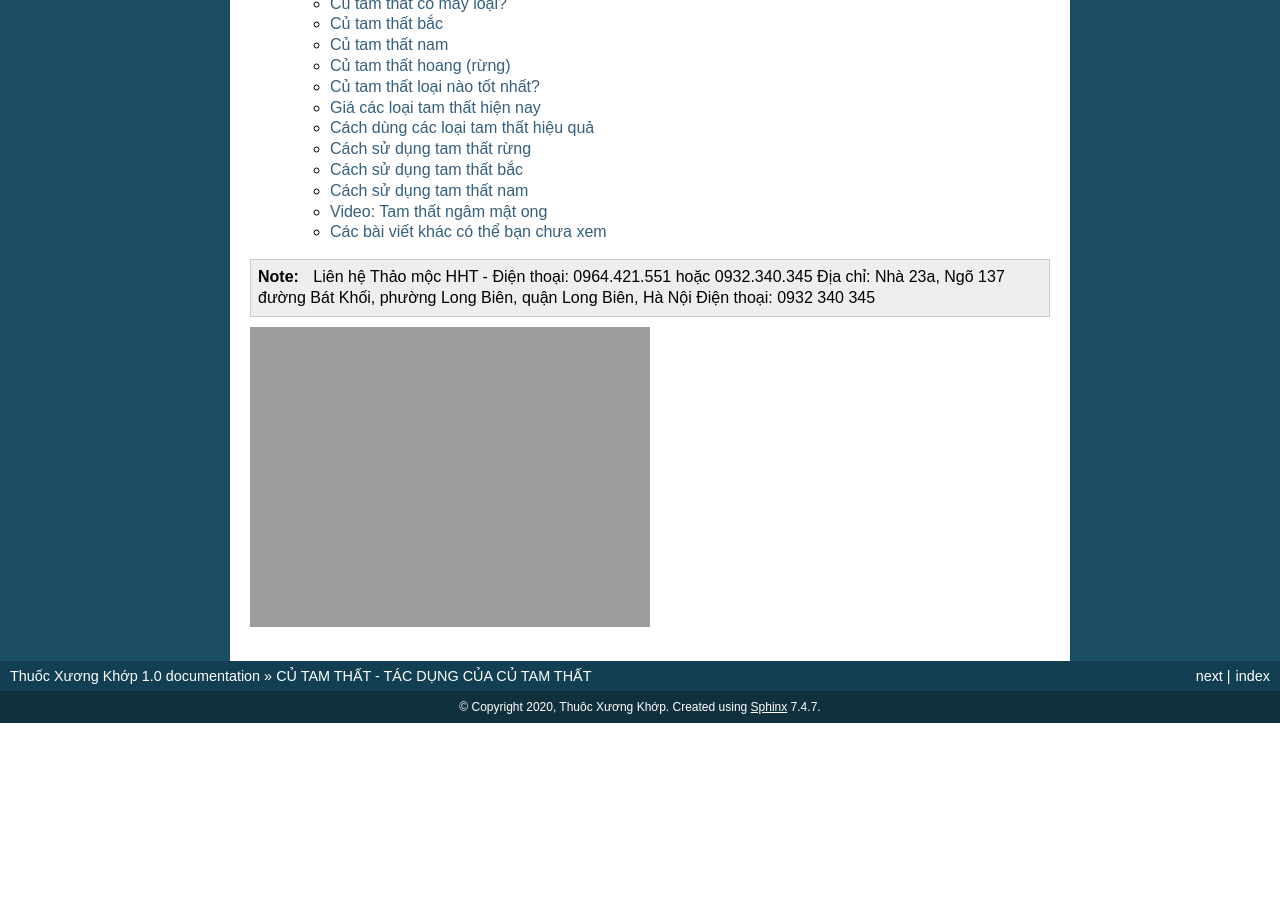
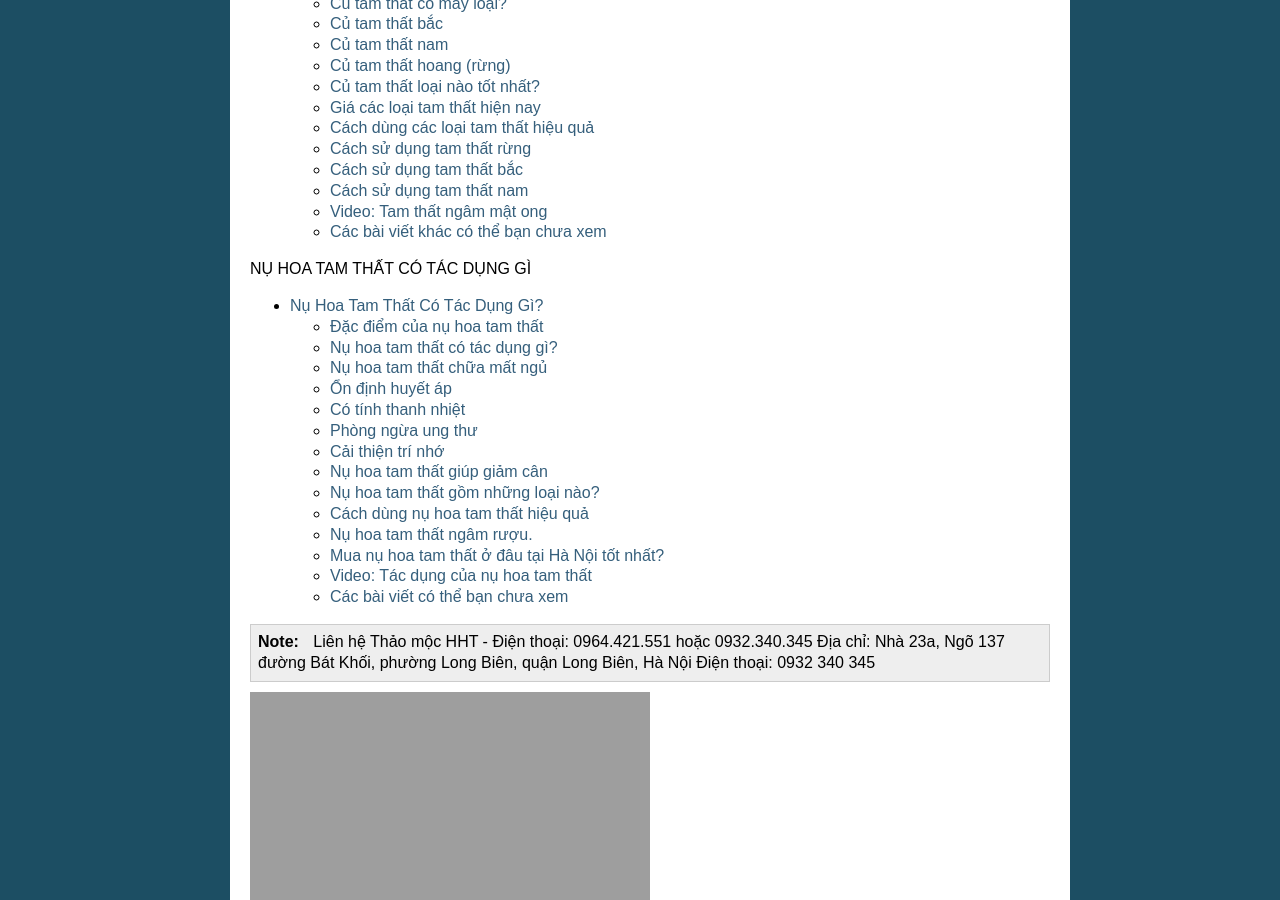
Before and after one commit to cutamthat/tac-dung-cu-tam-that, a Sphinx documentation site: the page built from docs/index.rst, in a window 1280 px wide and 900 px high, scrolled down 1803 px. Built offline with Sphinx 7.4.7, drawn with Linux system fonts in a browser that asks for light colours; before the commit the page ends 2526 px from its top, so only the background shows below that.

Commit message:
Update index.rst

```diff
--- a/docs/index.rst
+++ b/docs/index.rst
@@ -44,6 +44,14 @@ CỦ TAM THẤT - TÁC DỤNG CỦA CỦ TAM THẤT
    cu-tam-that-co-may-loai
 
 
+.. _nuhoatamthat:
+
+.. toctree::
+   :maxdepth: 2
+   :glob:
+   :caption: NỤ HOA TAM THẤT CÓ TÁC DỤNG GÌ
+
+   nu-hoa-tam-that-co-tac-dung-gi
 
 
 
```
